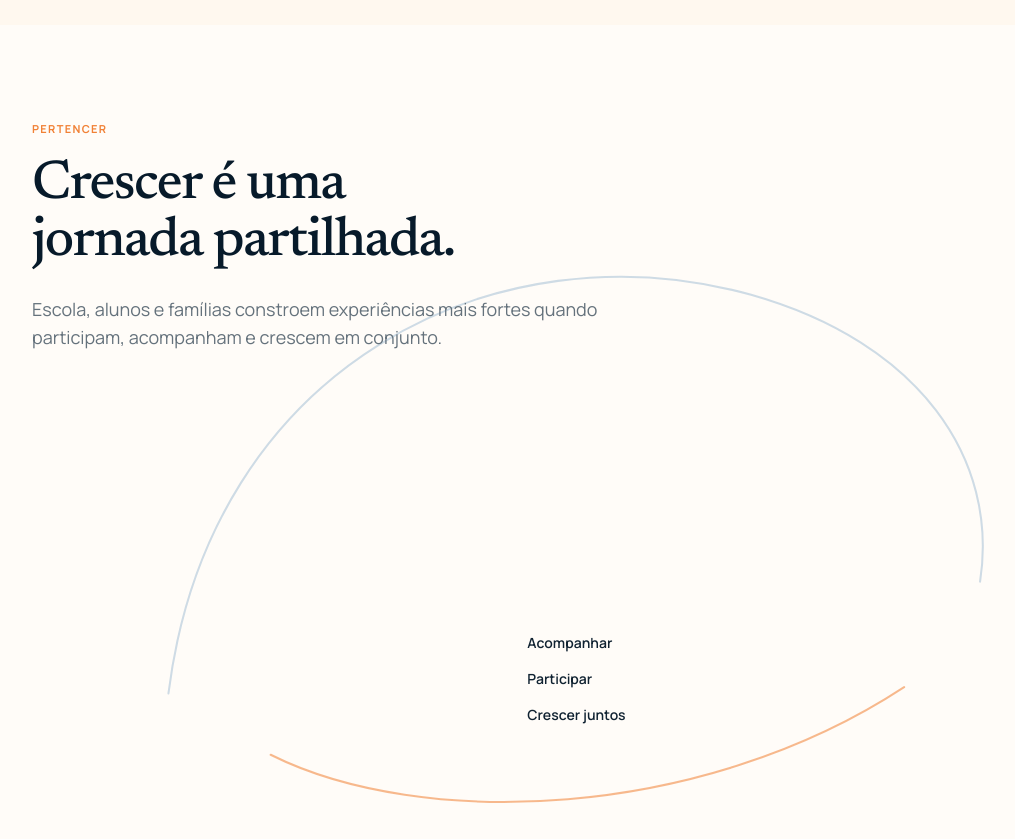
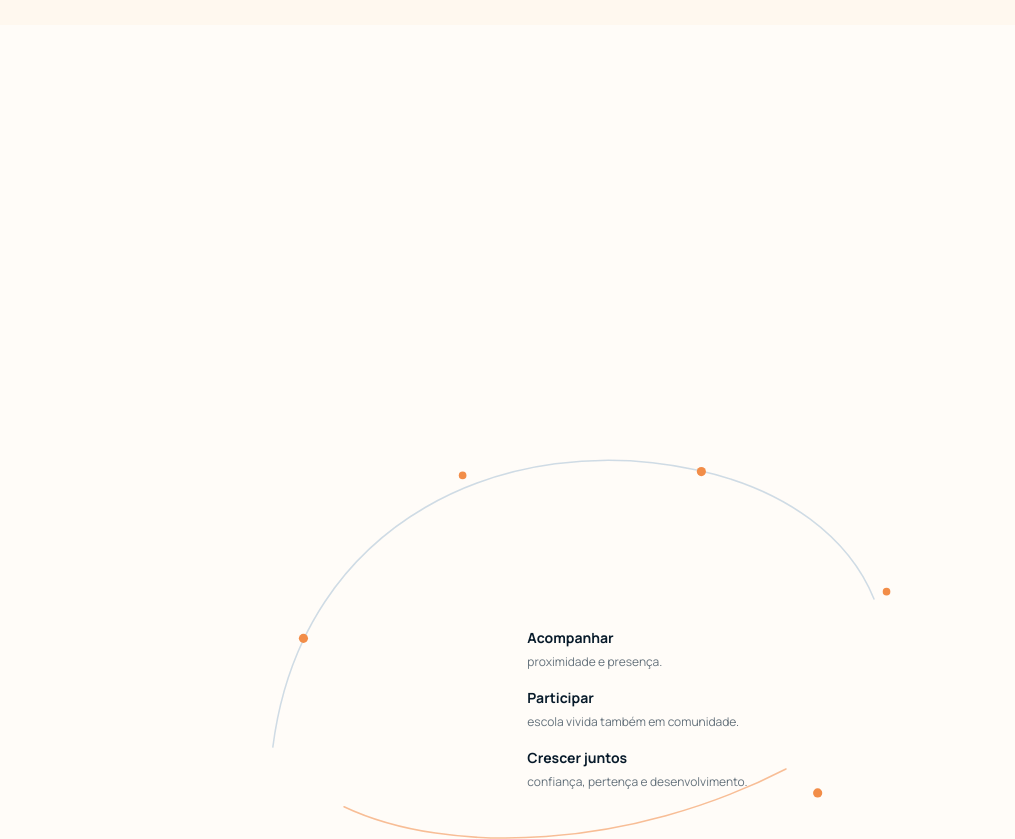
Before and after one commit to rightware-corporations/educore-colegio_universo_dos_sonhos, a React (Vite) app in the folder frontend/: page / in a window 1280 px wide. Shown: the part 8580-9419 px from the top of the page, without its empty margins (32-1047 px from the left). Built offline with nearby package versions, Linux system fonts and the light colour scheme.

Commit message:
feat: implement approved Community Ring for Pertencer

```diff
--- a/frontend/src/components/landing/PertencerSection.tsx
+++ b/frontend/src/components/landing/PertencerSection.tsx
@@ -4,82 +4,243 @@ import { LandingMedia } from "./LandingMedia";
 
 const MEDIA_ROOT = "/media/colus/landing/colus-assets-final-v03";
 
+const relations = [
+  ["Acompanhar", "proximidade e presença."],
+  ["Participar", "escola vivida também em comunidade."],
+  ["Crescer juntos", "confiança, pertença e desenvolvimento."],
+] as const;
+
 export function PertencerSection() {
   const ref = useRef<HTMLElement>(null);
   const reduceMotion = useReducedMotion();
-  const { scrollYProgress } = useScroll({ target: ref, offset: ["start start", "end end"] });
+  const { scrollYProgress } = useScroll({
+    target: ref,
+    offset: ["start start", "end end"],
+  });
 
-  const ringLength = useTransform(scrollYProgress, [0.05, 0.82], [0, 1]);
-  const mediaA = useTransform(scrollYProgress, [0.06, 0.25], [0, 1]);
-  const mediaB = useTransform(scrollYProgress, [0.24, 0.48], [0, 1]);
-  const mediaC = useTransform(scrollYProgress, [0.46, 0.7], [0, 1]);
+  const headlineOpacity = useTransform(scrollYProgress, [0, 0.22], [0, 1]);
+  const headlineY = useTransform(scrollYProgress, [0, 0.22], [16, 0]);
+  const ringLength = useTransform(scrollYProgress, [0.18, 0.52], [0.25, 0.8]);
+  const ringFade = useTransform(scrollYProgress, [0.68, 0.9], [1, 0.42]);
+
+  const mediaA = useTransform(scrollYProgress, [0.18, 0.38], [0, 1]);
+  const mediaB = useTransform(scrollYProgress, [0.3, 0.5], [0, 1]);
+  const mediaC = useTransform(scrollYProgress, [0.42, 0.62], [0, 1]);
+
+  const handoffOpacity = useTransform(scrollYProgress, [0.72, 0.92], [0, 1]);
+  const handoffScaleY = useTransform(scrollYProgress, [0.72, 0.96], [0.1, 1]);
 
   return (
     <section
       ref={ref}
       id="comunidade"
       data-header-theme="light"
-      className="relative min-h-[120svh] scroll-mt-24 overflow-hidden bg-colus-white py-24 lg:min-h-[130vh]"
+      className="relative scroll-mt-24 overflow-hidden bg-colus-white lg:min-h-[130vh]"
     >
-      <div className="mx-auto max-w-[1440px] px-5 md:px-8 lg:px-16">
-        <div className="relative mx-auto min-h-[92vh] max-w-6xl">
-          <div className="relative z-20 max-w-3xl">
-            <p className="text-[11px] font-bold uppercase tracking-[0.12em] text-colus-orange">Pertencer</p>
-            <h2 className="mt-5 max-w-[14ch] font-editorial text-[clamp(40px,4.3vw,68px)] font-medium leading-[1.03] tracking-[-.03em] text-colus-ink">
+      <div className="lg:hidden">
+        <div className="mx-auto max-w-[680px] px-5 py-20 sm:px-6">
+          <div>
+            <p className="text-[11px] font-bold uppercase tracking-[0.12em] text-colus-orange">
+              Pertencer
+            </p>
+            <h2 className="mt-5 max-w-[14ch] font-editorial text-[clamp(38px,9vw,46px)] font-medium leading-[1.03] tracking-[-.03em] text-colus-ink">
               Crescer é uma jornada partilhada.
             </h2>
-            <p className="mt-6 max-w-[56ch] text-base leading-7 text-colus-muted md:text-lg">
+            <p className="mt-6 max-w-[56ch] text-[15px] leading-7 text-colus-muted">
               Escola, alunos e famílias constroem experiências mais fortes quando participam, acompanham e crescem em conjunto.
             </p>
           </div>
 
-          <svg viewBox="0 0 1100 720" className="pointer-events-none absolute inset-0 h-full w-full" aria-hidden="true">
-            <motion.path
-              d="M120 560 C160 240 440 100 690 170 C930 238 984 448 830 610"
+          <div className="relative mt-12 pl-9">
+            <svg
+              viewBox="0 0 80 760"
+              className="pointer-events-none absolute bottom-0 left-0 top-0 h-full w-16 overflow-visible"
+              aria-hidden="true"
+            >
+              <path
+                d="M44 8 C12 120 62 190 31 300 C7 388 62 458 34 566 C20 622 38 682 50 752"
                 fill="none"
                 stroke="#0C5898"
-              strokeOpacity=".2"
+                strokeOpacity=".24"
                 strokeWidth="2"
                 strokeLinecap="round"
-              style={{ pathLength: reduceMotion ? 1 : ringLength }}
               />
-            <motion.path
-              d="M220 620 C388 704 720 680 918 492"
-              fill="none"
-              stroke="#F18136"
-              strokeOpacity=".55"
-              strokeWidth="2"
-              strokeLinecap="round"
-              style={{ pathLength: reduceMotion ? 1 : ringLength }}
-            />
+              <circle cx="43" cy="84" r="6" fill="#F18136" />
+              <circle cx="29" cy="318" r="5" fill="#F18136" />
+              <circle cx="39" cy="584" r="6" fill="#F18136" />
             </svg>
 
-          <motion.div style={reduceMotion ? undefined : { opacity: mediaA }} className="absolute bottom-[8%] left-[2%] h-[42%] w-[38%] overflow-hidden rounded-[30px_90px_30px_30px]">
+            <div className="space-y-12">
+              <article>
+                <div className="aspect-[4/5] overflow-hidden rounded-[30px_78px_30px_30px]">
                   <LandingMedia
                     kind="image"
                     src={`${MEDIA_ROOT}/06-pertencer/COLUS-PERTENCER-INTERACAO-001.webp`}
                     alt="Interação humana na comunidade escolar COLUS"
                   />
-          </motion.div>
-          <motion.div style={reduceMotion ? undefined : { opacity: mediaB }} className="absolute right-[8%] top-[22%] h-[36%] w-[30%] overflow-hidden rounded-[84px_28px_28px_28px]">
+                </div>
+                <div className="mt-5">
+                  <p className="text-sm font-bold text-colus-ink">Acompanhar</p>
+                  <p className="mt-1 text-sm leading-6 text-colus-muted">proximidade e presença.</p>
+                </div>
+              </article>
+
+              <article>
+                <div className="aspect-[4/5] overflow-hidden rounded-[74px_28px_28px_28px]">
                   <LandingMedia
                     kind="image"
                     src={`${MEDIA_ROOT}/06-pertencer/COLUS-PERTENCER-COMUNIDADE-001.webp`}
                     alt="Participação e comunidade na vida escolar"
                   />
-          </motion.div>
-          <motion.div style={reduceMotion ? undefined : { opacity: mediaC }} className="absolute bottom-[3%] right-[20%] h-[30%] w-[24%] overflow-hidden rounded-[28px_28px_70px_28px]">
+                </div>
+                <div className="mt-5">
+                  <p className="text-sm font-bold text-colus-ink">Participar</p>
+                  <p className="mt-1 text-sm leading-6 text-colus-muted">
+                    escola vivida também em comunidade.
+                  </p>
+                </div>
+              </article>
+
+              <article>
+                <div className="aspect-[4/5] overflow-hidden rounded-[28px_28px_74px_28px]">
                   <LandingMedia
                     kind="image"
                     src={`${MEDIA_ROOT}/06-pertencer/COLUS-PERTENCER-COMUNIDADE-002.webp`}
                     alt="Momento coletivo de comunidade escolar"
                   />
+                </div>
+                <div className="mt-5">
+                  <p className="text-sm font-bold text-colus-ink">Crescer juntos</p>
+                  <p className="mt-1 text-sm leading-6 text-colus-muted">
+                    confiança, pertença e desenvolvimento.
+                  </p>
+                </div>
+              </article>
+            </div>
+
+            <div className="ml-3 mt-10 flex h-24 items-start gap-3" aria-hidden="true">
+              <span className="mt-1 h-3 w-3 rounded-full bg-colus-orange" />
+              <span className="h-full w-px bg-gradient-to-b from-colus-orange to-colus-orange/0" />
+            </div>
+          </div>
+        </div>
+      </div>
+
+      <div className="hidden min-h-[130vh] lg:block">
+        <div className="sticky top-0 min-h-screen overflow-hidden py-20">
+          <div className="mx-auto min-h-[calc(100vh-10rem)] max-w-[1440px] px-16">
+            <motion.div
+              style={reduceMotion ? undefined : { opacity: headlineOpacity, y: headlineY }}
+              className="relative z-20 max-w-3xl"
+            >
+              <p className="text-[11px] font-bold uppercase tracking-[0.12em] text-colus-orange">
+                Pertencer
+              </p>
+              <h2 className="mt-5 max-w-[14ch] font-editorial text-[clamp(48px,4.3vw,68px)] font-medium leading-[1.03] tracking-[-.03em] text-colus-ink">
+                Crescer é uma jornada partilhada.
+              </h2>
+              <p className="mt-6 max-w-[56ch] text-lg leading-7 text-colus-muted">
+                Escola, alunos e famílias constroem experiências mais fortes quando participam, acompanham e crescem em conjunto.
+              </p>
             </motion.div>
 
-          <div className="absolute bottom-[18%] left-[43%] z-20 grid gap-4 text-sm font-semibold text-colus-text">
-            <span>Acompanhar</span>
-            <span>Participar</span>
-            <span>Crescer juntos</span>
+            <div className="relative mx-auto mt-2 min-h-[66vh] max-w-6xl">
+              <motion.svg
+                viewBox="0 0 1100 690"
+                className="pointer-events-none absolute inset-0 h-full w-full"
+                aria-hidden="true"
+                style={reduceMotion ? undefined : { opacity: ringFade }}
+              >
+                <motion.path
+                  d="M112 528 C150 230 420 112 666 166 C896 216 984 408 850 580"
+                  fill="none"
+                  stroke="#0C5898"
+                  strokeOpacity=".22"
+                  strokeWidth="2"
+                  strokeLinecap="round"
+                  style={{ pathLength: reduceMotion ? 0.8 : ringLength }}
+                />
+                <motion.path
+                  d="M205 606 C372 685 684 654 908 476"
+                  fill="none"
+                  stroke="#F18136"
+                  strokeOpacity=".56"
+                  strokeWidth="2"
+                  strokeLinecap="round"
+                  style={{ pathLength: reduceMotion ? 0.8 : ringLength }}
+                />
+                <g fill="#F18136">
+                  <circle cx="152" cy="386" r="6" />
+                  <circle cx="360" cy="173" r="5" />
+                  <circle cx="672" cy="168" r="6" />
+                  <circle cx="914" cy="325" r="5" />
+                  <circle cx="824" cy="588" r="6" />
+                </g>
+              </motion.svg>
+
+              <motion.article
+                style={reduceMotion ? undefined : { opacity: mediaA }}
+                className="absolute bottom-[7%] left-[1%] h-[44%] w-[39%]"
+              >
+                <div className="h-full overflow-hidden rounded-[30px_90px_30px_30px]">
+                  <LandingMedia
+                    kind="image"
+                    src={`${MEDIA_ROOT}/06-pertencer/COLUS-PERTENCER-INTERACAO-001.webp`}
+                    alt="Interação humana na comunidade escolar COLUS"
+                  />
+                </div>
+                <p className="mt-3 text-sm font-semibold text-colus-text">Acompanhar</p>
+              </motion.article>
+
+              <motion.article
+                style={reduceMotion ? undefined : { opacity: mediaB }}
+                className="absolute right-[5%] top-[10%] h-[36%] w-[29%]"
+              >
+                <div className="h-full overflow-hidden rounded-[84px_28px_28px_28px]">
+                  <LandingMedia
+                    kind="image"
+                    src={`${MEDIA_ROOT}/06-pertencer/COLUS-PERTENCER-COMUNIDADE-001.webp`}
+                    alt="Participação e comunidade na vida escolar"
+                  />
+                </div>
+                <p className="mt-3 text-sm font-semibold text-colus-text">Participar</p>
+              </motion.article>
+
+              <motion.article
+                style={reduceMotion ? undefined : { opacity: mediaC }}
+                className="absolute bottom-[1%] right-[17%] h-[30%] w-[23%]"
+              >
+                <div className="h-full overflow-hidden rounded-[28px_28px_70px_28px]">
+                  <LandingMedia
+                    kind="image"
+                    src={`${MEDIA_ROOT}/06-pertencer/COLUS-PERTENCER-COMUNIDADE-002.webp`}
+                    alt="Momento coletivo de comunidade escolar"
+                  />
+                </div>
+                <p className="mt-3 text-sm font-semibold text-colus-text">Crescer juntos</p>
+              </motion.article>
+
+              <div className="absolute left-[43%] top-[54%] z-20 max-w-[15rem]">
+                {relations.map(([title, copy]) => (
+                  <div key={title} className="mb-4">
+                    <p className="text-sm font-bold text-colus-ink">{title}</p>
+                    <p className="mt-1 text-xs leading-5 text-colus-muted">{copy}</p>
+                  </div>
+                ))}
+              </div>
+
+              <motion.div
+                style={
+                  reduceMotion
+                    ? undefined
+                    : { opacity: handoffOpacity, scaleY: handoffScaleY }
+                }
+                className="absolute -bottom-[18vh] left-[61%] z-10 h-[34vh] w-px origin-top bg-gradient-to-b from-colus-orange via-colus-orange to-transparent"
+                aria-hidden="true"
+              >
+                <span className="absolute -left-[5px] top-0 h-3 w-3 rounded-full bg-colus-orange" />
+              </motion.div>
+            </div>
           </div>
         </div>
       </div>
```
Lines whose indentation alone changed are shown as unchanged.
